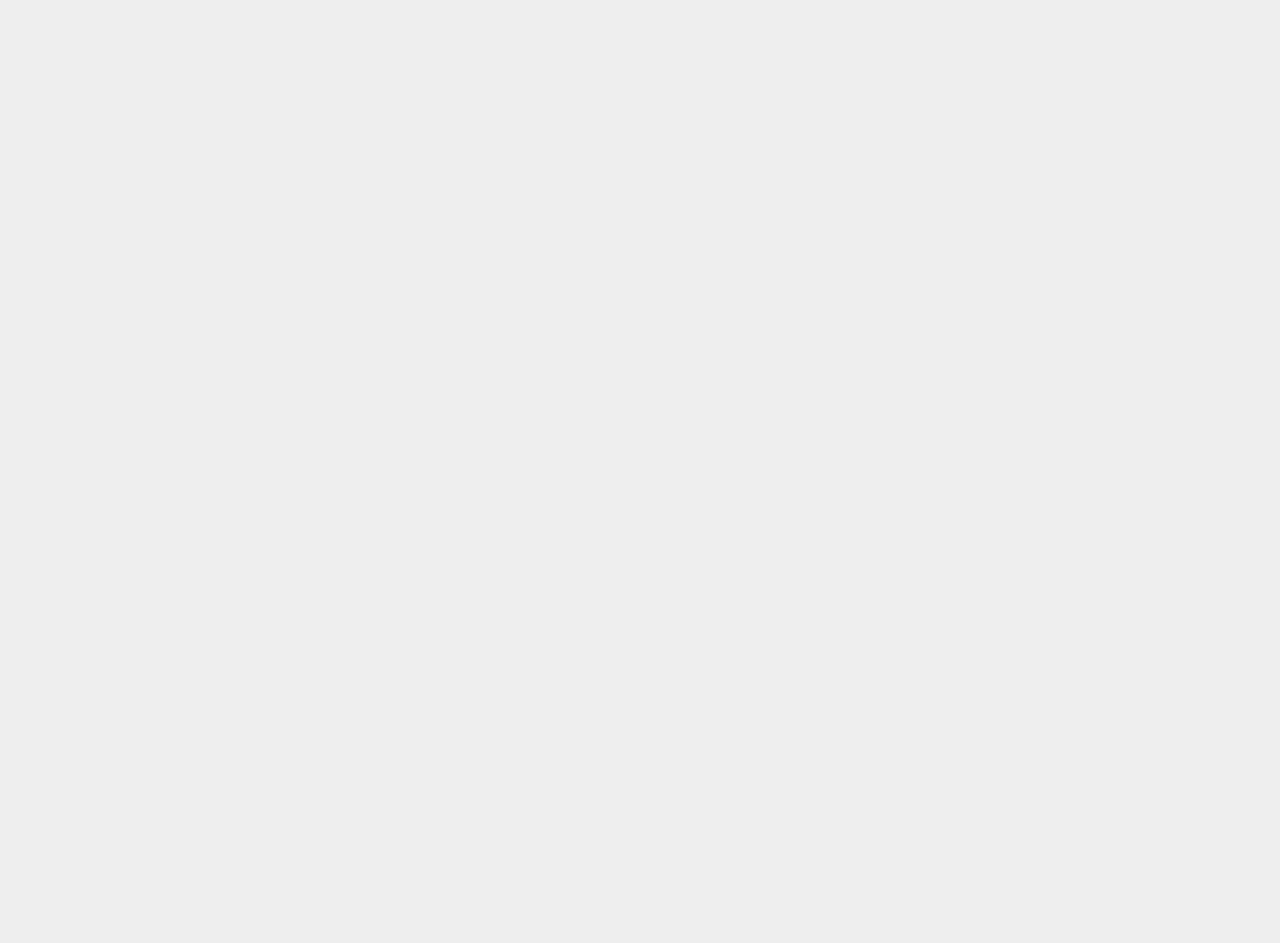
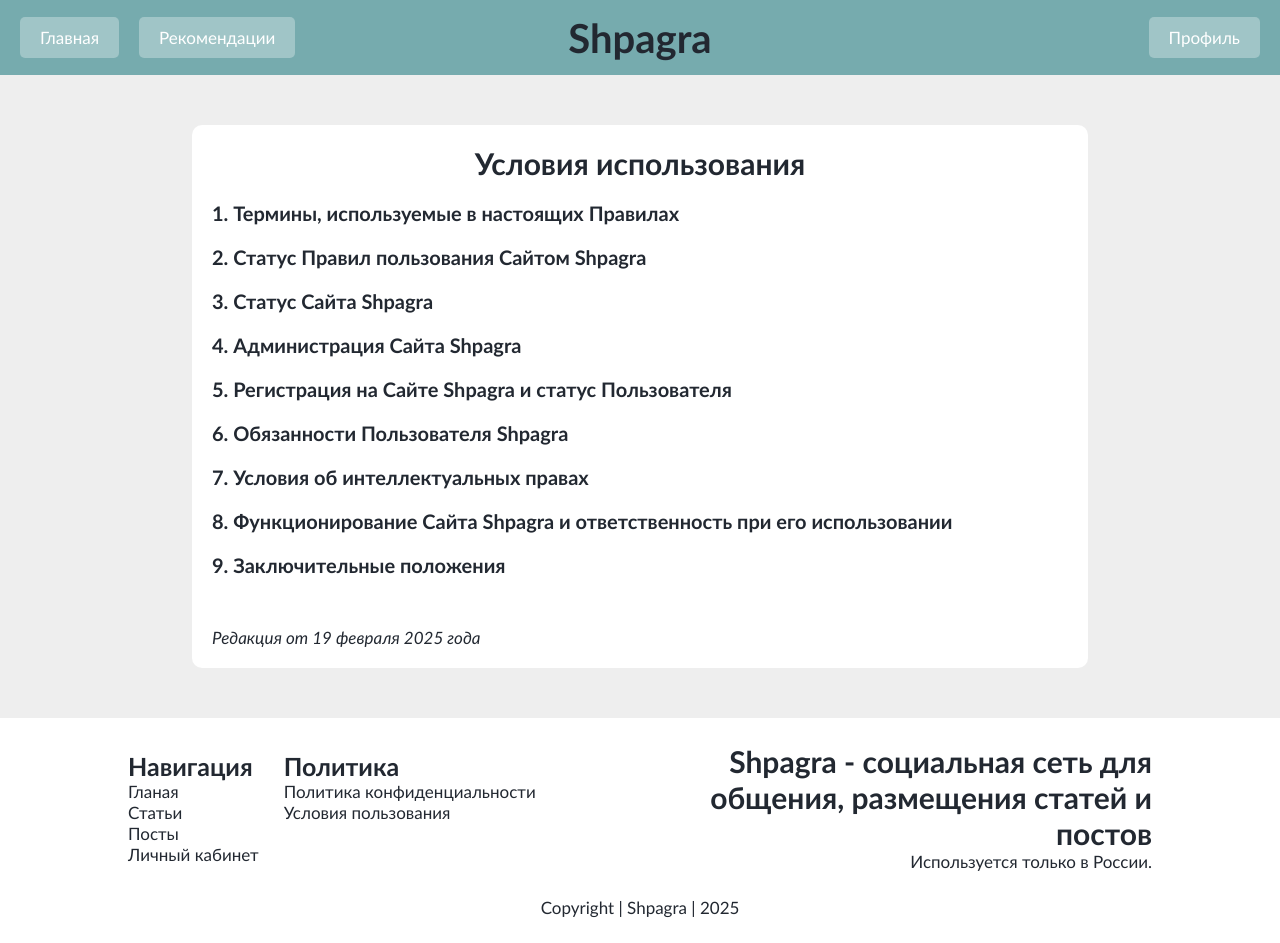
Before and after one commit to ShpaksIK/shpagra, a React (Vite) app: page /termsofuse in a window 1280 px wide. Before the commit this address had no page. Before the commit the page ends 800 px from the top, so only its background shows below. Built offline with nearby package versions, Linux system fonts and the light colour scheme.

Commit message:
create pages (confidential, termsofuse)

```diff
--- a/src/App.jsx
+++ b/src/App.jsx
@@ -11,6 +11,8 @@
 import ArticlePage from './pages/article/ArticlePage'
 import Preloader from './components/Preloader/Preloader'
 import Error from './components/Error/Error'
+import ConfidentialPage from './pages/confidential/ConfidentialPage'
+import TermsofusePage from './pages/termsofuse/TermsofusePage'
 
 
 const App = (props) => {
@@ -29,6 +31,8 @@
           <Route path='/article-creator/r/:articleId' element={<CreateArticlePage type='redactor' />} />
           <Route path='/article-creator/m/:articleId' element={<CreateArticlePage type='moder' />} />
           <Route path='/article-creator' element={<CreateArticlePage />} />
+          <Route path='/termsofuse' element={<TermsofusePage />} exact />
+          <Route path='/confidential' element={<ConfidentialPage />} exact />
           <Route path='/' element={<MainPage />} exact />
         </Routes>
         <Error />
--- a/src/api/api.js
+++ b/src/api/api.js
@@ -13,7 +13,7 @@
 export const authAPI = {
     me() {
         return new Promise((resolve) => {
-            resolve()
+            resolve(users['1'])
         })
     },
     setAvatar(file, authId) {
--- a/src/components/Footer/Footer.jsx
+++ b/src/components/Footer/Footer.jsx
@@ -10,16 +10,16 @@
             <div className={style.blocks}>
                 <div className={style.left}>
                     <div className={style.block_links}>
-                        <b>Ссылки</b>
-                        <Link to="/">Гланая</Link>
-                        <Link to="/#articles">Новые посты</Link>
-                        <Link to="/#articles">Рекомендации</Link>
-                        <Link to="/profile">Личный кабинет</Link>
+                        <b>Навигация</b>
+                        <Link to='/'>Гланая</Link>
+                        <a href='/#articles'>Статьи</a>
+                        <a href='/#posts'>Посты</a>
+                        <Link to='/profile'>Личный кабинет</Link>
                     </div>
                     <div className={style.block_links}>
                         <b>Политика</b>
-                        <Link to="/confidential">Политика конфиденциальности</Link>
-                        <Link to="/termsofuse">Условия пользования</Link>
+                        <Link to='/confidential'>Политика конфиденциальности</Link>
+                        <Link to='/termsofuse'>Условия пользования</Link>
                     </div>
                 </div>
                 <div className={style.right}>
@@ -27,7 +27,6 @@
                     <p>Используется только в России.</p>
                 </div>
             </div>
-
             <div className={style.copyright}>
                 <p>Copyright | Shpagra | 2025</p>
             </div>
--- /dev/null
+++ b/src/pages/confidential/ConfidentialPage.jsx
@@ -0,0 +1,35 @@
+import React from 'react'
+
+import style from './style.module.scss'
+import Header from '../../components/Header/Header'
+import Footer from '../../components/Footer/Footer'
+
+
+const ConfidentialPage = () => {
+    return (
+        <div className={style.confidential}>
+            <Header />
+
+            <div className={style.confidential_block}>
+                <h2>Политика конфиденциальности</h2>
+                <h3>1. Общие положения</h3>
+                <h3>2. Основные понятия, используемые в Политике</h3>
+                <h3>3. Основные права и обязанности Оператора</h3>
+                <h3>4. Основные права и обязанности субъектов персональных данных</h3>
+                <h3>5. Принципы обработки персональных данных</h3>
+                <h3>6. Цели обработки персональных данных</h3>
+                <h3>7. Условия обработки персональных данных</h3>
+                <h3>8. Порядок сбора, хранения, передачи и других видов обработки персональных данных</h3>
+                <h3>9. Перечень действий, производимых Оператором с полученными персональными данными</h3>
+                <h3>10. Трансграничная передача персональных данных</h3>
+                <h3>11. Конфиденциальность персональных данных</h3>
+                <h3>12. Заключительные положения</h3>
+                <div>Редакция от 19 февраля 2025 года</div>
+            </div>
+
+            <Footer />
+        </div>
+    )
+}
+
+export default ConfidentialPage
--- /dev/null
+++ b/src/pages/confidential/style.module.scss
@@ -0,0 +1,28 @@
+.confidential_block {
+    margin: 50px 15%;
+    background-color: #fff;
+    border-radius: 10px;
+    padding: 20px;
+
+    h2 {
+        font-size: 30px;
+        text-align: center;
+    }
+
+    h3 {
+        font-size: 20px;
+        margin-top: 20px;
+    }
+
+    div {
+        margin-top: 50px;
+        font-style: italic;
+    }
+}
+
+
+@media screen and (max-width: 600px) {
+    .confidential_block {
+        margin: 50px 5px;
+    }
+}
--- a/src/pages/main/MainPage.jsx
+++ b/src/pages/main/MainPage.jsx
@@ -53,7 +53,7 @@
                 </div>
             </div>
             <div className={style.container + ' ' + style.content_title}>
-                <h3>Статьи:</h3>
+                <h3 id='articles'>Статьи:</h3>
                 <FilterArticles />
             </div>
             <div className={style.content_articles}>
@@ -61,7 +61,7 @@
             </div>
 
             <div className={style.container + ' ' + style.content_title}>
-                <h3>Посты:</h3>
+                <h3 id='posts'>Посты:</h3>
                 <FilterPosts />
             </div>
             <div className={style.content_posts}>
--- /dev/null
+++ b/src/pages/termsofuse/TermsofusePage.jsx
@@ -0,0 +1,32 @@
+import React from 'react'
+
+import style from './style.module.scss'
+import Header from '../../components/Header/Header'
+import Footer from '../../components/Footer/Footer'
+
+
+const TermsofusePage = () => {
+    return (
+        <div className={style.termsofuse}>
+            <Header />
+
+            <div className={style.termsofuse_block}>
+                <h2>Условия использования</h2>
+                <h3>1. Термины, используемые в настоящих Правилах</h3>
+                <h3>2. Статус Правил пользования Сайтом Shpagra</h3>
+                <h3>3. Статус Сайта Shpagra</h3>
+                <h3>4. Администрация Сайта Shpagra</h3>
+                <h3>5. Регистрация на Сайте Shpagra и статус Пользователя</h3>
+                <h3>6. Обязанности Пользователя Shpagra</h3>
+                <h3>7. Условия об интеллектуальных правах</h3>
+                <h3>8. Функционирование Сайта Shpagra и ответственность при его использовании</h3>
+                <h3>9. Заключительные положения</h3>
+                <div>Редакция от 19 февраля 2025 года</div>
+            </div>
+
+            <Footer />
+        </div>
+    )
+}
+
+export default TermsofusePage
--- /dev/null
+++ b/src/pages/termsofuse/style.module.scss
@@ -0,0 +1,28 @@
+.termsofuse_block {
+    margin: 50px 15%;
+    background-color: #fff;
+    border-radius: 10px;
+    padding: 20px;
+
+    h2 {
+        font-size: 30px;
+        text-align: center;
+    }
+
+    h3 {
+        font-size: 20px;
+        margin-top: 20px;
+    }
+
+    div {
+        margin-top: 50px;
+        font-style: italic;
+    }
+}
+
+
+@media screen and (max-width: 600px) {
+    .termsofuse_block {
+        margin: 50px 5px;
+    }
+}
```
